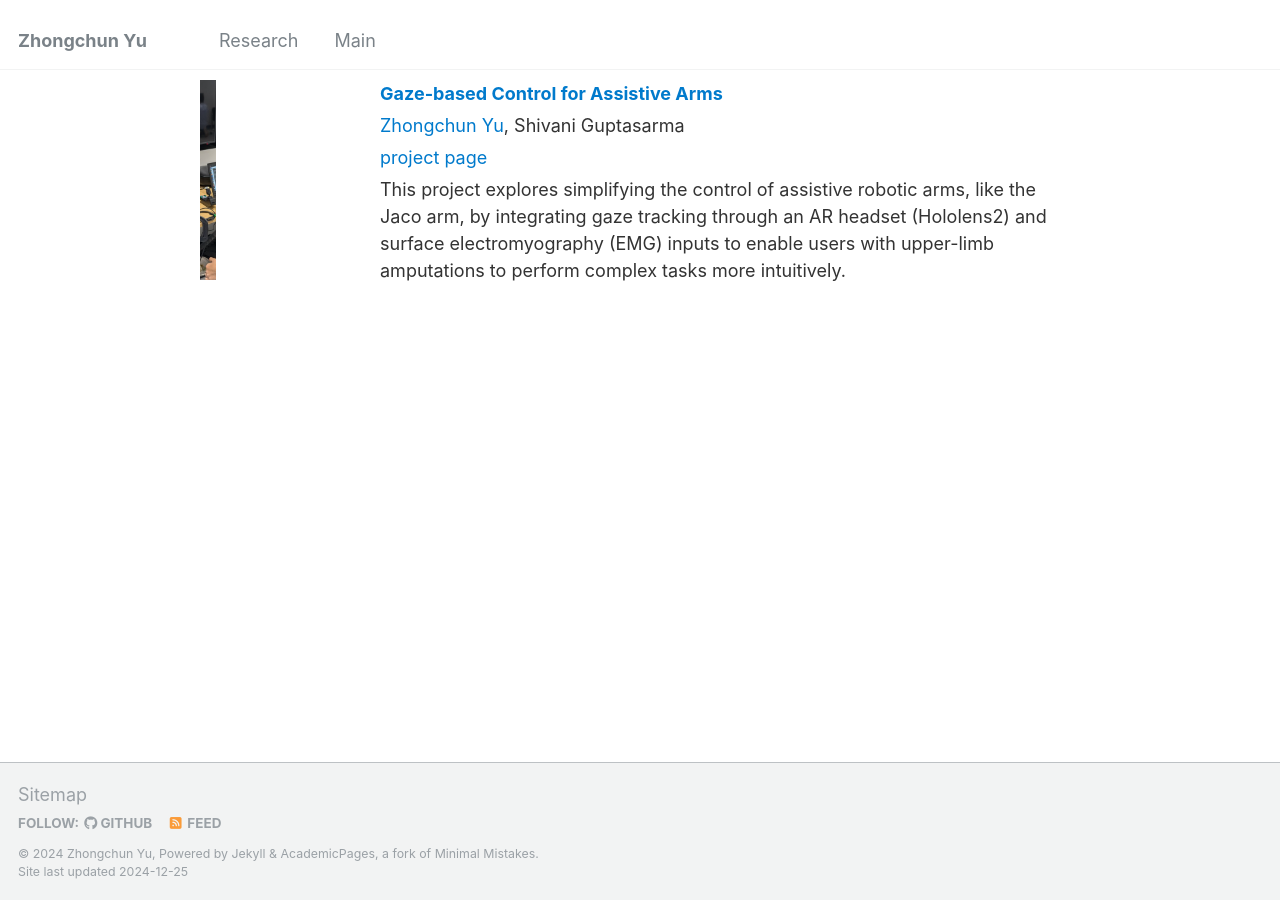
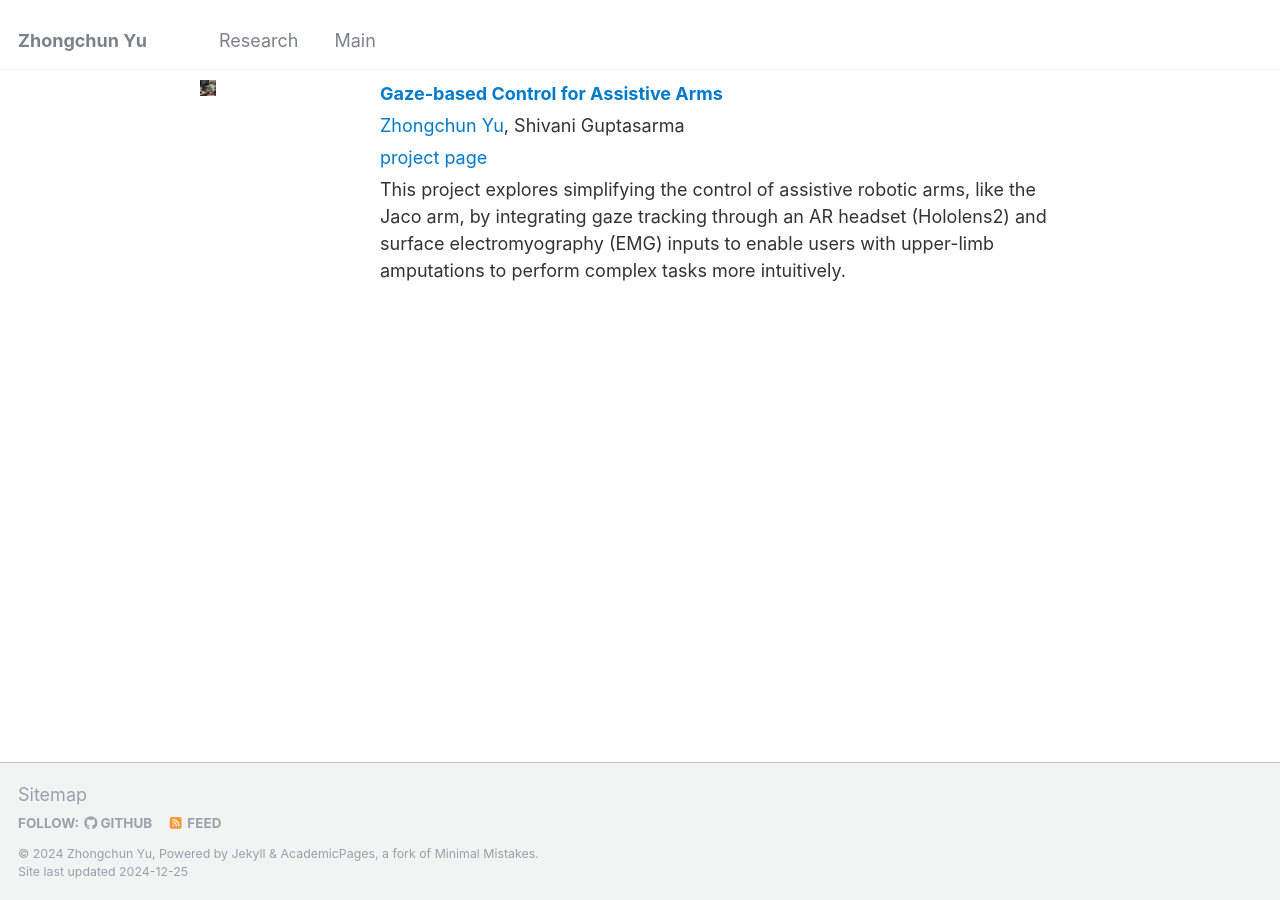
Before and after one commit to yuzhongchun17/yuzhongchun17.github.io, a Jekyll site: the page built from _pages/research.html, in a window 1280 px wide. Built offline with Jekyll 4.4.1, drawn with Linux system fonts in a browser that asks for light colours.

Commit message:
Update research.html

```diff
--- a/_pages/research.html
+++ b/_pages/research.html
@@ -31,16 +31,18 @@
     }
 
     .research-media {
-      width: 20%;
+      width: 20%; /* 20% of the research-table width */
+      aspect-ratio: 1 / 1; /* Always maintain a square aspect ratio */
       display: flex;
       align-items: center;
       justify-content: center;
+      overflow: hidden; /* Crop overflowing content */
     }
 
     .research-media img {
-      width: 200px; /* Make the image square */
-      height: 200px; /* Force the height to match width */
-      object-fit: cover; /* Ensure the image content fits and crops excess */
+      width: 100%; /* Fill the width of the parent */
+      height: 100%; /* Fill the height of the parent */
+      object-fit: cover; /* Crop and scale the image proportionally */
     }
 
     .research-content {
```
